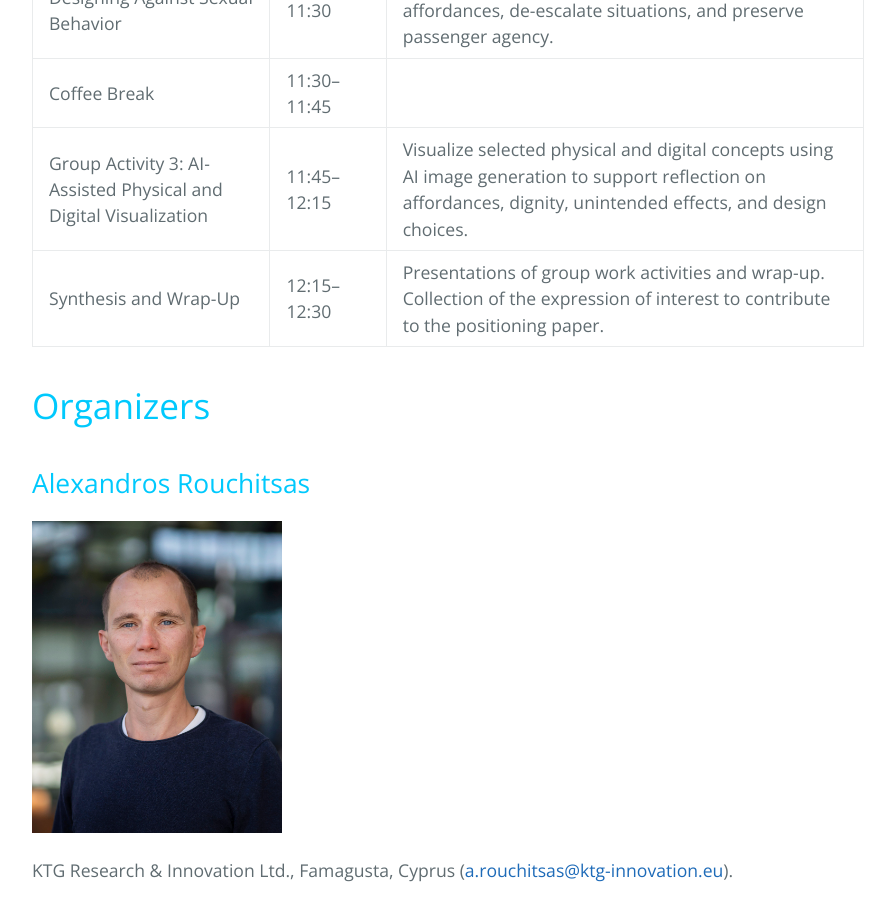
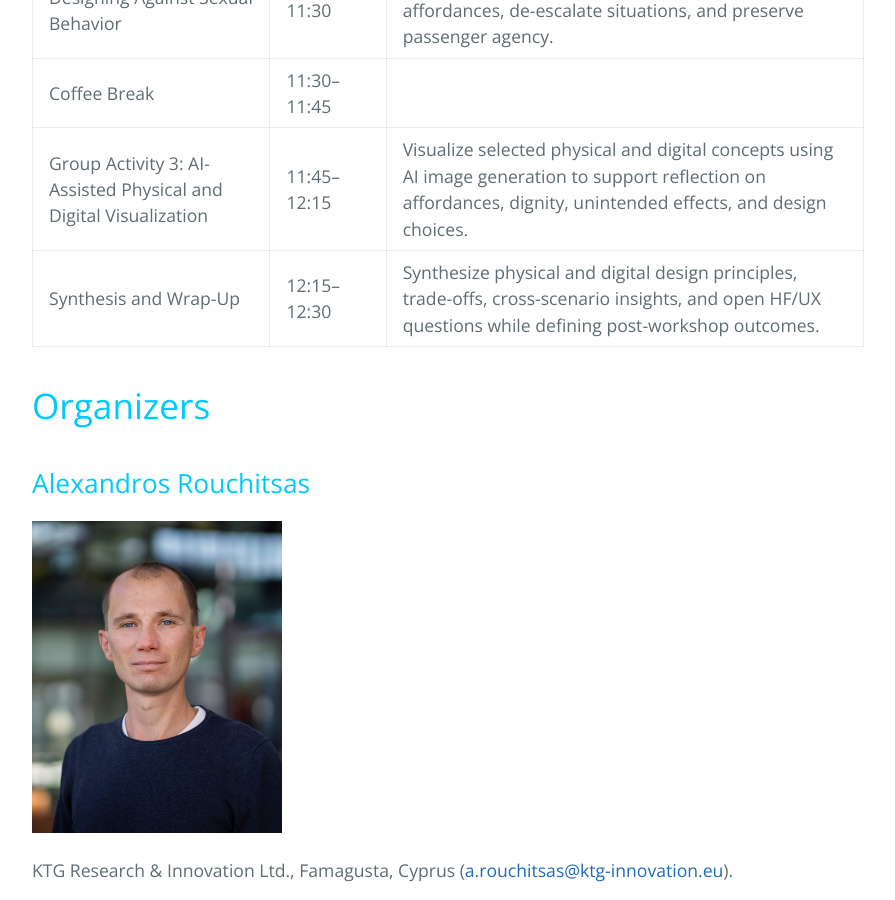
Before and after one commit to love-in-traffic/love-in-traffic.github.io, a Jekyll site: the page built from index.md, in a window 1280 px wide and 900 px high, scrolled down 1963 px. Shown: the whole window, without its empty margins (192-1087 px from the left). Built offline with Jekyll 4.4.1, drawn with Linux system fonts in a browser that asks for light colours.

Commit message:
Update index.md

```diff
--- a/index.md
+++ b/index.md
@@ -31,7 +31,7 @@ The workshop (W1) will take place on 20 September 2026, 08:30–12:30 in room 21
  Group Activity 2: Designing Against Sexual Behavior | 10:45–11:30 | Develop physical and digital design concepts that discourage sexual activity, protect bystanders, shape affordances, de-escalate situations, and preserve passenger agency.
  Coffee Break | 11:30–11:45 |
  Group Activity 3: AI-Assisted Physical and Digital Visualization | 11:45–12:15 | Visualize selected physical and digital concepts using AI image generation to support reflection on affordances, dignity, unintended effects, and design choices.
- Synthesis and Wrap-Up | 12:15–12:30 | Presentations of group work activities and wrap-up. Collection of the expression of interest to contribute to the positioning paper.
+ Synthesis and Wrap-Up | 12:15–12:30 | Synthesize physical and digital design principles, trade-offs, cross-scenario insights, and open HF/UX questions while defining post-workshop outcomes.
 
 # Organizers
 ## Alexandros Rouchitsas
```
